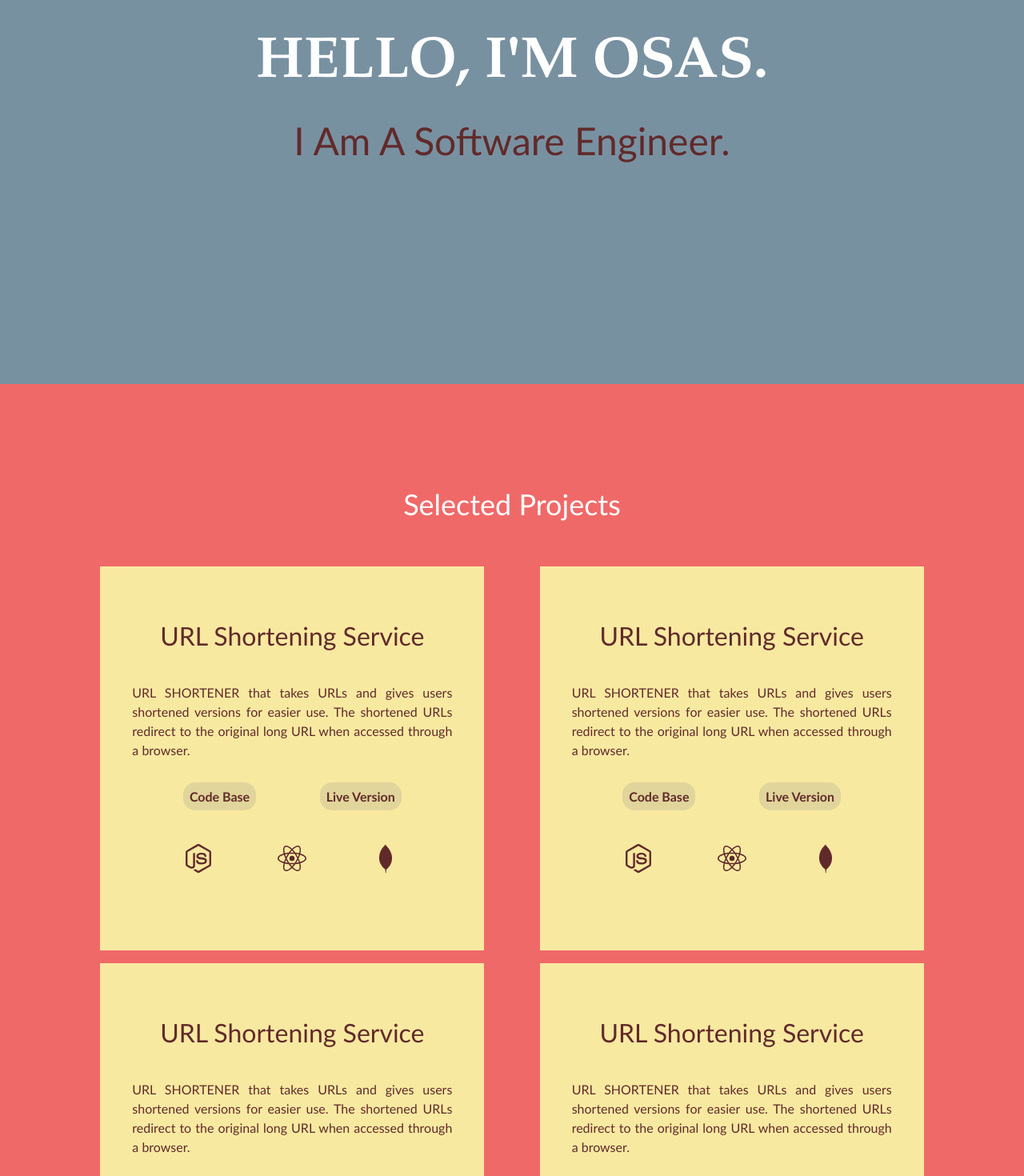
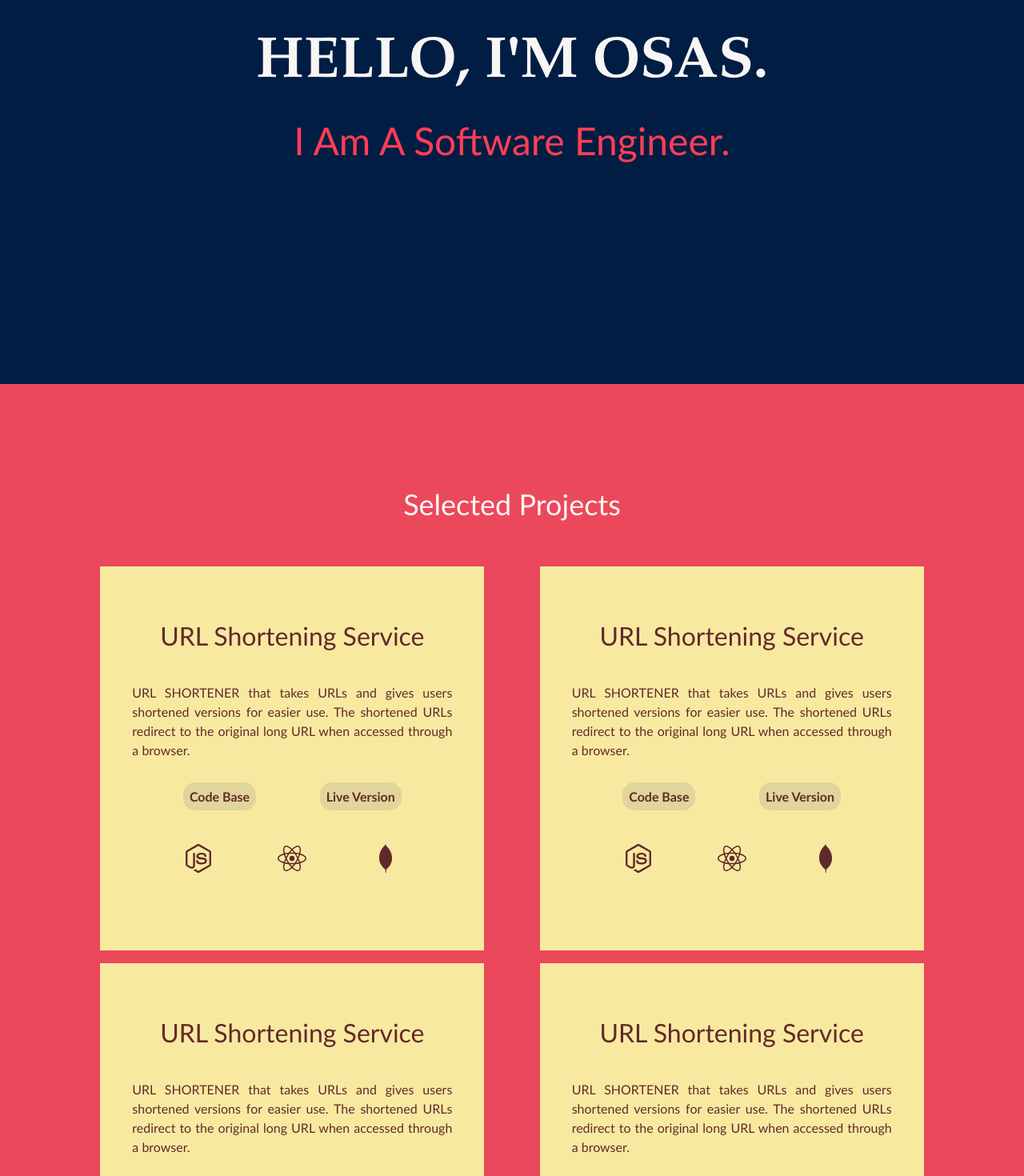
Before and after one commit to OsasAzamegbe/Portfolio-v1, a React (Create React App) app: page / in a window 1280 px wide. Shown: the part 320-1790 px from the top of the page at 80% size. Built offline with nearby package versions, Linux system fonts and the light colour scheme.

Commit message:
CHORE: modified color scheme.

```diff
--- a/src/App.css
+++ b/src/App.css
@@ -1,15 +1,17 @@
 :root{
   --white: #fff;
   --off-white: #f2f2f2;
-  --background: #7891a1;
-  --primary: #fff;
+  --background: #021d44;
+  --primary: #f7f6f5;
   --dark: #612a2a;
-  --red: #f06969;
-  /* --red: #f76c6c; */
+  /* --accent-red: #f06969; */
+  --accent-red: #ec485b;
+  --red: #ff3e55;
   --dark-red:  #612a2a;
   --yellow: #f8e9a1;
   --accent-blue: #374785;
-  --dark-blue: #24305e;
+  /* --dark-blue: #08162b; */
+  --dark-blue: #0a2750;
   --primary-fonts: 'Trebuchet MS', 'Lucida Sans Unicode', 'Lucida Grande', 'Lucida Sans', Arial, sans-serif;
   --secondary-fonts: garamond, 'Bookman';
 }
--- a/src/components/Section.css
+++ b/src/components/Section.css
@@ -13,7 +13,7 @@
 }
 
 .red{
-    background-color: var(--red);
+    background-color: var(--accent-red);
 }
 
 
--- a/src/components/pages/welcome/Welcome.css
+++ b/src/components/pages/welcome/Welcome.css
@@ -18,7 +18,7 @@
     font-size: 48px;
     font-weight: 200;
     line-height: 5rem;
-    color: var(--dark-red)
+    color: var(--red)
 }
 
 @media screen and (max-width: 960px){
```
